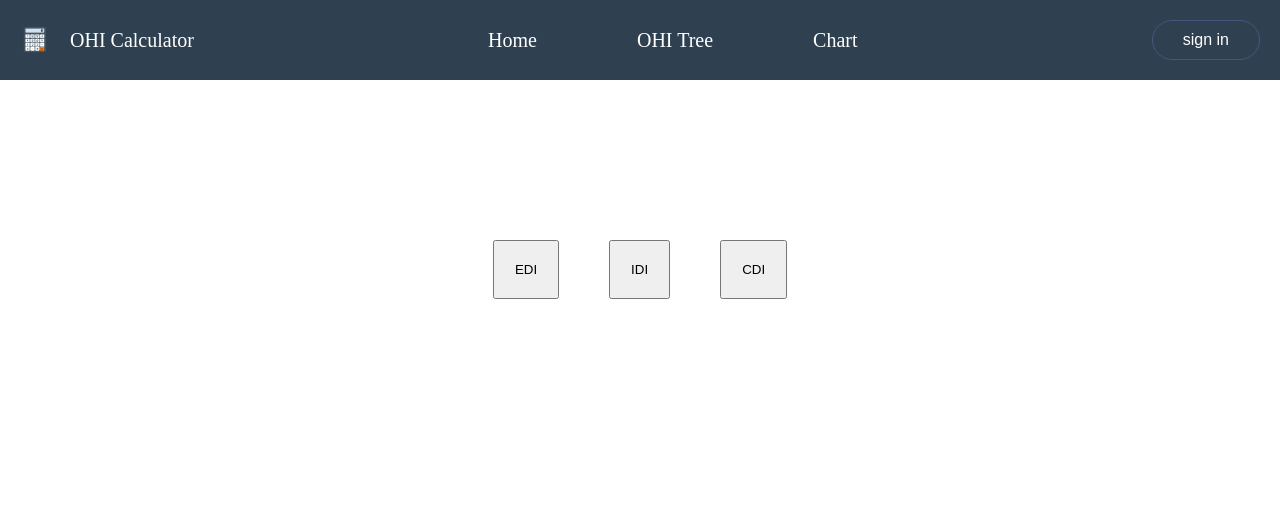
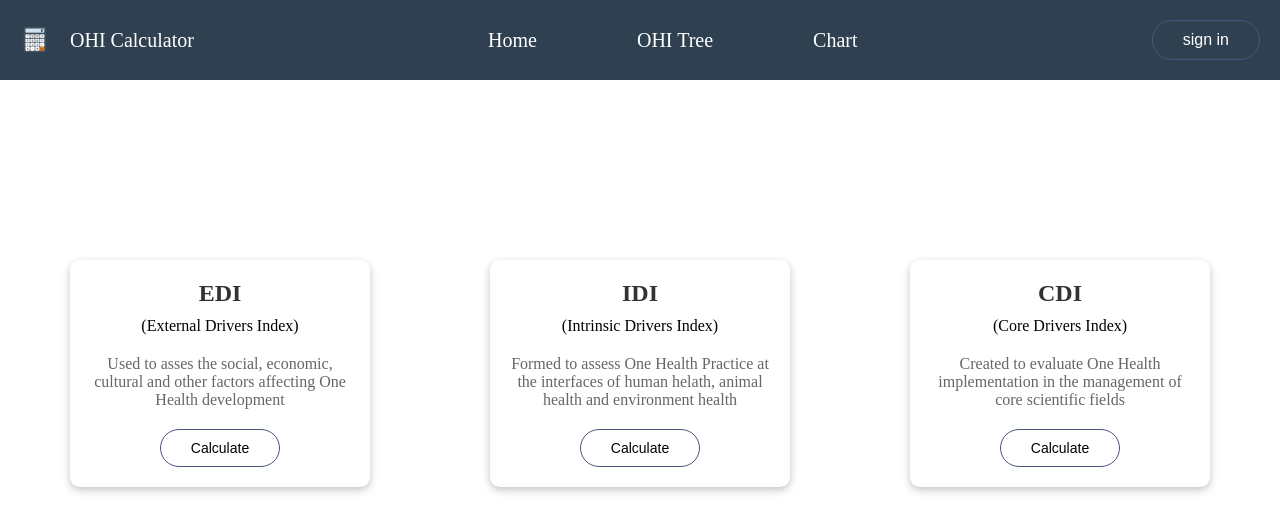
Before and after one commit to sanjayryker/ohiCalc-Frontend, a React (Vite) app: page /category in a window 1280 px wide. Shown: the top 532 px of the page. Built offline with nearby package versions, Linux system fonts and the light colour scheme.

Commit message:
Category page updated

```diff
--- a/src/pages/Category/Category.css
+++ b/src/pages/Category/Category.css
@@ -1,4 +1,4 @@
-.category{
+/* .category{
     position: relative;
     width: 100%;
     float: right;
@@ -22,4 +22,66 @@
 .category-container button{
     padding: 20px;
     cursor: pointer;
+} */
+
+
+
+
+
+
+/* Card.css */
+.car-list {
+    display: flex;
+    justify-content: space-around;
+    flex-wrap: wrap;
+    gap: 20px;
+    padding: 20px;
+  }
+
+  .car {
+    min-height: 100%;
+    margin-top: 30vh;
+    width: 100%;
+    background-color: #fff;
+    border-radius: 10px;
+    box-shadow: rgba(0, 0, 0, 0.24) 0px 3px 8px;
+    padding: 20px;
+    max-width: 300px;
+    text-align: center;
+  }
+
+  .car-heading {
+    font-size: 24px;
+    margin-bottom: 10px;
+    color: #333;
+  }
+
+  .car-text {
+    font-size: 16px;
+    color: #666;
+    margin-bottom: 20px;
+    padding-top: 20px;
+  }
+
+  .car button{
+    background: transparent;
+    font-size: 14px;
+    color: black;
+    border: solid 0.5px #49557e ;
+    padding: 10px 30px;
+    border-radius: 20px;
+    cursor: pointer;
+    transition: 0.3s;
 }
+
+.car button:hover{
+    background-color:#3BBA9C;
+    color: white;
+    border: solid 0.5px #3BBA9C ;
+}
+
+  .car-abbr { /* New class for abbreviation */
+    font-size: 14px;
+    color: #999;
+    margin-bottom: 10px;
+  }
--- a/src/pages/Category/Category.jsx
+++ b/src/pages/Category/Category.jsx
@@ -9,14 +9,38 @@ const Category = () => {
     navigate(path);
   };
 
+  const cars = [
+    { id: 1, heading: 'EDI', abbr:"(External Drivers Index)", text: 'Used to asses the social, economic, cultural and other factors affecting One Health development', button: 'Calculate',path:"/EDI/keyInd1?current_tab=Ind1" },
+    { id: 2, heading: 'IDI',abbr:"(Intrinsic Drivers Index)", text: 'Formed to assess One Health Practice at the interfaces of human helath, animal health and environment health', button: 'Calculate',path:"/IDI/keyInd1?current_tab=Ind1" },
+    { id: 3, heading: 'CDI',abbr:"(Core Drivers Index)", text: 'Created to evaluate One Health implementation in the management of core scientific fields', button: 'Calculate',path:"/CDI/keyInd1?current_tab=Ind1" },
+  ];
+
+  const Card = ({ heading, abbr ,text, button, path }) => {
+    return (
+      <div className="car">
+        <h2 className="car-heading">{heading}</h2>
+        <div className="car-textt">{abbr}</div>
+        <p className="car-text">{text}</p>
+        <button className="car-button" onClick={() =>handleNavigation(path)}>{button}</button>
+      </div>
+    );
+  };
+
   return (
-    <div className="category">
-      <div className="category-container">
-        <button onClick={() => handleNavigation("/EDI/keyInd1?current_tab=Ind1")}>EDI</button>
-        <button onClick={() => handleNavigation("/IDI/keyInd1?current_tab=Ind1")}>IDI</button>
-        <button onClick={() => handleNavigation("/CDI/keyInd1?current_tab=Ind1")}>CDI</button>
-      </div>
+    // <div className="category">
+    //   <div className="category-container">
+    //     <button onClick={() => handleNavigation("/EDI/keyInd1?current_tab=Ind1")}>EDI</button>
+    //     <button onClick={() => handleNavigation("/IDI/keyInd1?current_tab=Ind1")}>IDI</button>
+    //     <button onClick={() => handleNavigation("/CDI/keyInd1?current_tab=Ind1")}>CDI</button>
+    //   </div>
+    // </div>
+    <div className="car-list">
+      {cars.map(car => (
+        <Card key={car.id} heading={car.heading} text={car.text} button={car.button} abbr={car.abbr} path = {car.path} />
+      ))}
     </div>
+
+
   );
 };
 
--- a/src/pages/KeyIndicators/CDI.jsx
+++ b/src/pages/KeyIndicators/CDI.jsx
@@ -183,7 +183,7 @@ const CDI = () => {
             <div className="page-inner">
               <div className="page-header">
               <ul className='breadcrumbs'>
-                  <li onClick={() => handleNavigation("/category")}> Categories </li>
+                  <li onClick={() => handleNavigation("/category")} style={{cursor:"pointer"}}> Categories </li>
                   <li style={{marginLeft:"10px"}}>  <img src={arrow} alt="icon" style={{height:'20px', width:'15px'}} className="nav-logo"/> </li>
                   <li style={{marginLeft:"10px"}}> CDI </li>
                 </ul>
--- a/src/pages/KeyIndicators/EDI.jsx
+++ b/src/pages/KeyIndicators/EDI.jsx
@@ -183,7 +183,7 @@ import { useNavigate } from 'react-router-dom';
             <div className="page-inner">
               <div className="page-header">
                 <ul className='breadcrumbs'>
-                  <li onClick={() => handleNavigation("/category")}> Categories </li>
+                  <li onClick={() => handleNavigation("/category")} style={{cursor:"pointer"}}> Categories </li>
                   <li style={{marginLeft:"10px"}}>  <img src={arrow} alt="icon" style={{height:'20px', width:'15px'}} className="nav-logo"/> </li>
                   <li style={{marginLeft:"10px"}}> EDI </li>
                 </ul>
--- a/src/pages/KeyIndicators/IDI.jsx
+++ b/src/pages/KeyIndicators/IDI.jsx
@@ -183,7 +183,7 @@ const IDI = () => {
           <div className="page-inner">
             <div className="page-header">
             <ul className='breadcrumbs'>
-                  <li onClick={() => handleNavigation("/category")}> Categories </li>
+                  <li onClick={() => handleNavigation("/category")} style={{cursor:"pointer"}}> Categories </li>
                   <li style={{marginLeft:"10px"}}>  <img src={arrow} alt="icon" style={{height:'20px', width:'15px'}} className="nav-logo"/> </li>
                   <li style={{marginLeft:"10px"}}> IDI </li>
                 </ul>
```
